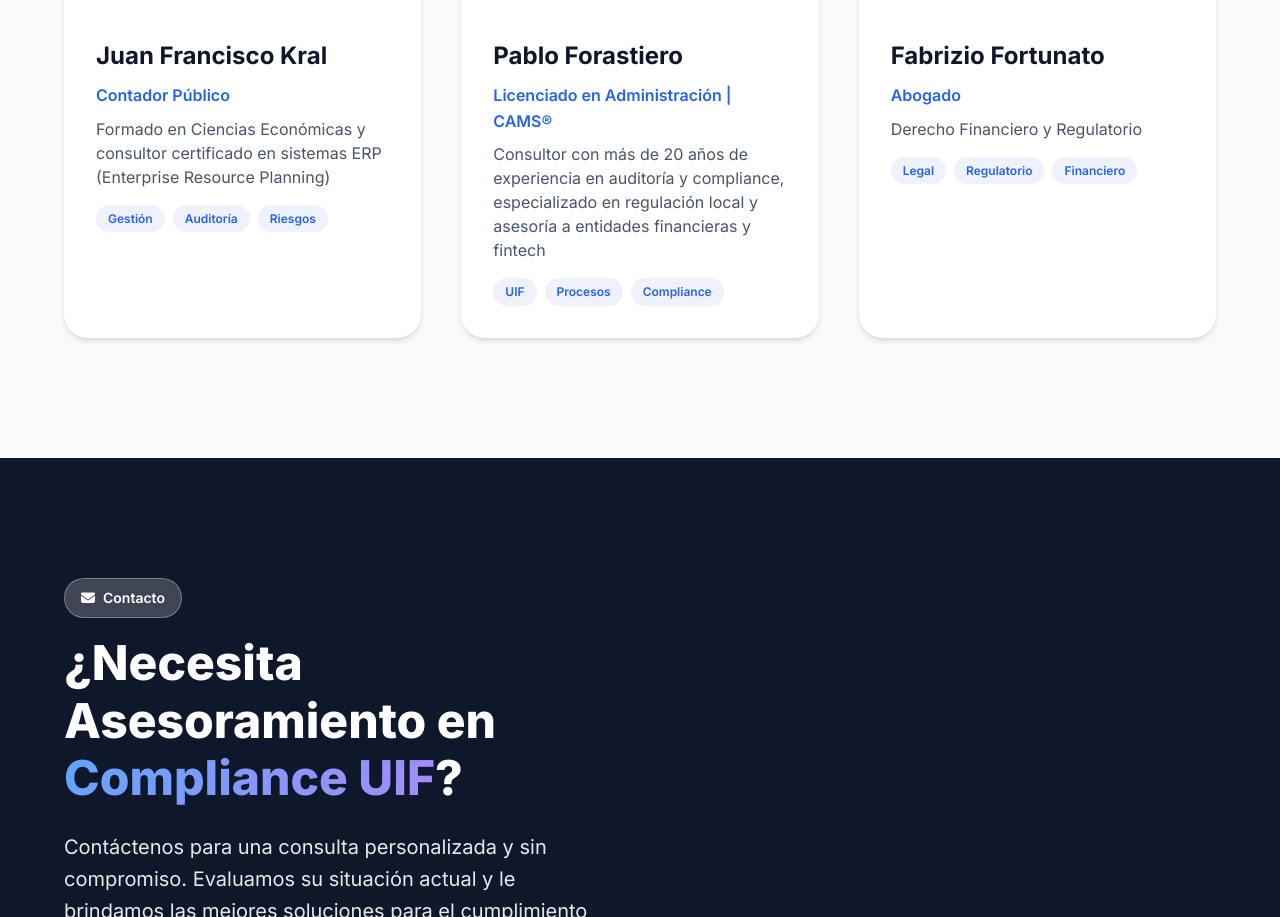
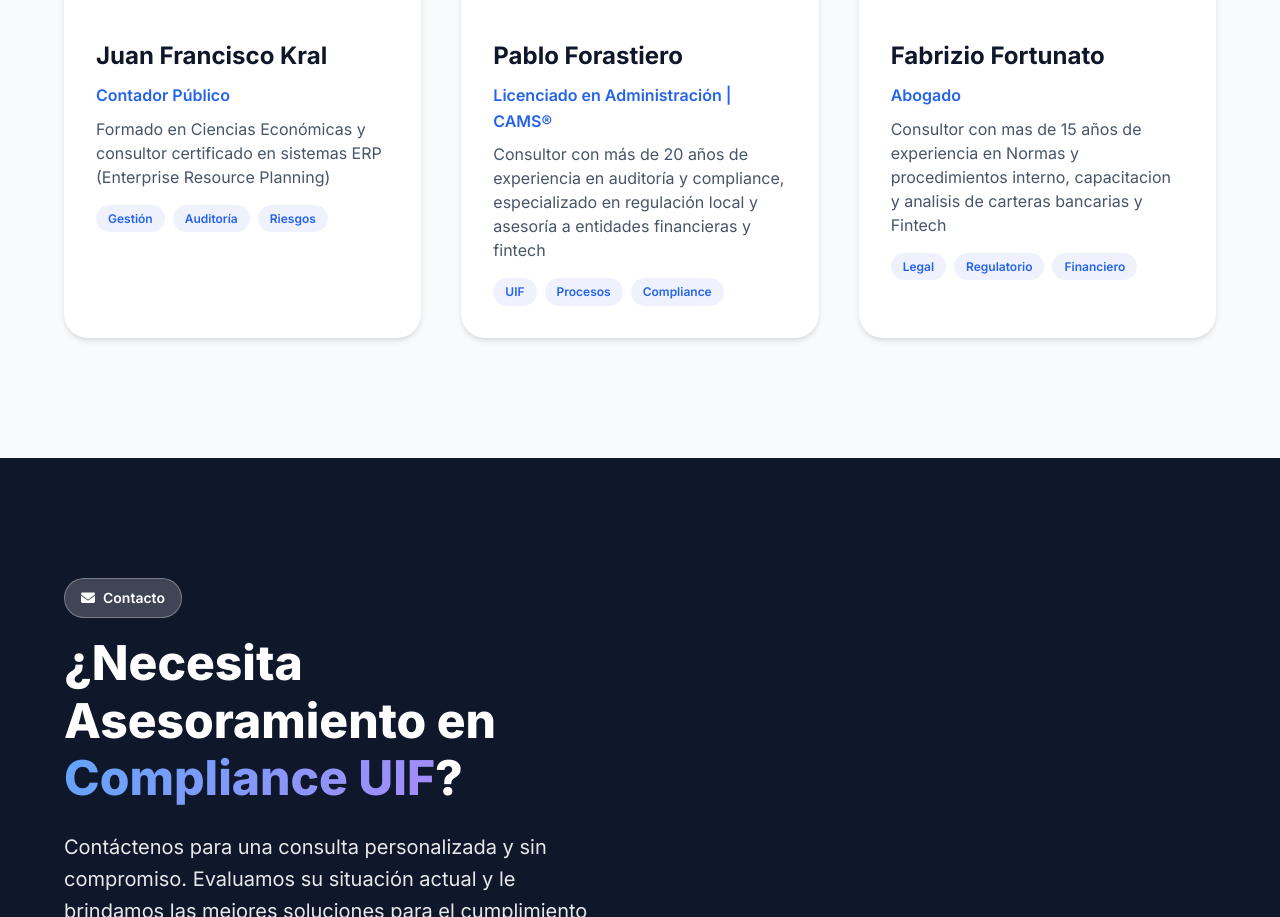
Before and after one commit to nexocompliance/nexocompliance-5, a website: page index.html in a window 1280 px wide. Shown: the part 4796-5713 px from the top of the page. Drawn offline with Linux system fonts and the light colour scheme.

Commit message:
Update index.html

```diff
--- a/index.html
+++ b/index.html
@@ -452,7 +452,7 @@
                     <div class="team-info">
                         <h3 class="team-name">Fabrizio Fortunato</h3>
                         <p class="team-title">Abogado</p>
-                        <p class="team-specialization">Derecho Financiero y Regulatorio</p>
+                        <p class="team-specialization">Consultor con mas de 15 años de experiencia en Normas y procedimientos interno, capacitacion y analisis de carteras bancarias y Fintech</p>
                         <div class="team-expertise">
                             <span class="expertise-tag">Legal</span>
                             <span class="expertise-tag">Regulatorio</span>
```
